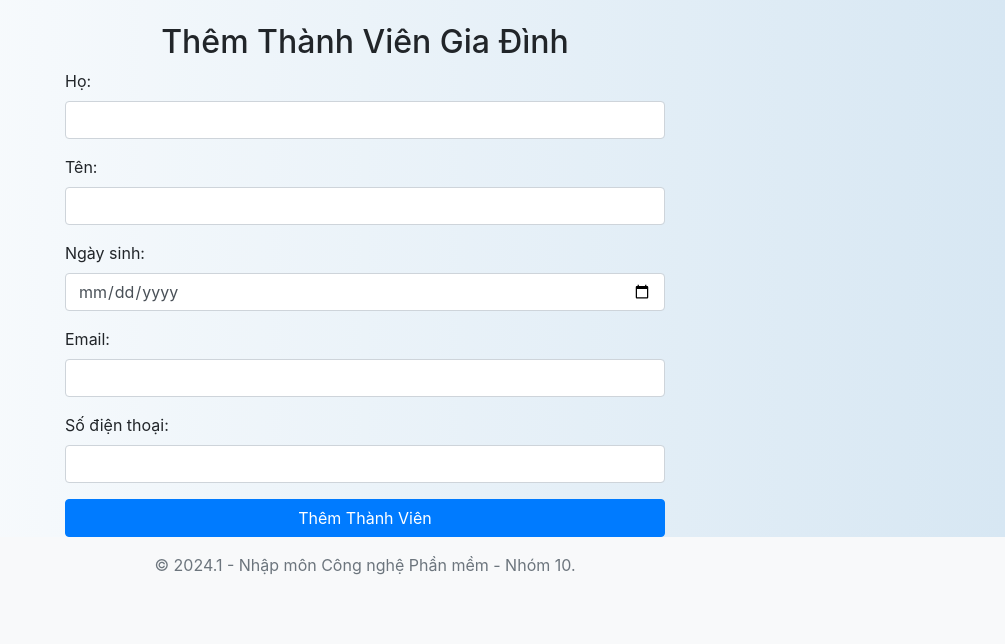
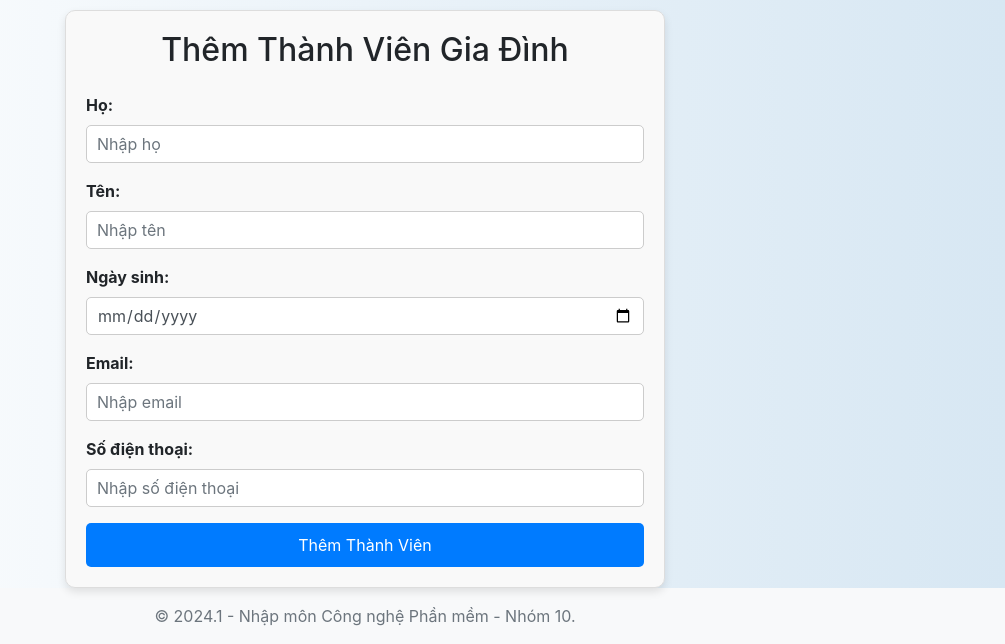
Before and after one commit to shynt-04/NMCNPM_project, a Django app: page /add_member/ in a window 1280 px wide. Shown: the part 207-851 px from the top of the page, without its empty margins (275-1280 px from the left). Before the commit the page ends 782 px from the top, so only its background shows below. Run offline with Django 4.2, Linux system fonts and the light colour scheme; a user stored in the database is signed in; some libraries are stand-ins or nearby versions.

Commit message:
fix button và add icon

```diff
--- a/nmcnpmapp/templates/app/add_member.html
+++ b/nmcnpmapp/templates/app/add_member.html
@@ -5,7 +5,6 @@
     <meta name="viewport" content="width=device-width, initial-scale=1.0">
     <title>Thêm Thành Viên Gia Đình</title>
     {% load static %}
-    <link rel="stylesheet" href="/static/css/msg.css">
     <link rel="stylesheet" href="{% static 'css/home.css' %}?v=8">
     <link rel="stylesheet" href="{% static 'css/newstyles.css' %}">
     <link rel="stylesheet" href="{% static 'css/responsive-tablet.css' %}">
@@ -16,6 +15,39 @@
     <link rel="stylesheet" href="https://cdnjs.cloudflare.com/ajax/libs/font-awesome/5.15.4/css/all.min.css" />
     <link rel="stylesheet" href="https://cdnjs.cloudflare.com/ajax/libs/toastr.js/latest/toastr.min.css">
     <script src="https://cdnjs.cloudflare.com/ajax/libs/toastr.js/latest/toastr.min.js"></script>
+
+    <!-- AOS CSS -->
+    <link href="https://cdnjs.cloudflare.com/ajax/libs/aos/2.3.4/aos.css" rel="stylesheet">
+
+    <style>
+        .contact-form-box {
+            background-color: #ffffff; /* Nền trắng cho hộp form */
+            border-radius: 10px; /* Bo tròn góc của hộp */
+            padding: 30px;
+            box-shadow: 0 4px 8px rgba(0, 0, 0, 0.1); /* Thêm shadow cho hộp */
+        }
+
+        .contact-form-box input.form-control {
+            border: 1px solid #ccc; /* Viền nhẹ cho các trường nhập liệu */
+            border-radius: 5px; /* Bo tròn góc cho các input */
+            padding: 10px;
+        }
+
+        .contact-form-box label {
+            font-weight: bold; /* Làm đậm nhãn */
+        }
+
+        .contact-form-box .btn-primary {
+            background-color: #007bff; /* Màu xanh cho nút submit */
+            border: none;
+            padding: 10px;
+            border-radius: 5px;
+        }
+
+        .contact-form-box .btn-primary:hover {
+            background-color: #0056b3; /* Hiệu ứng hover cho nút */
+        }
+    </style>
 </head>
 <body>
 
@@ -57,29 +89,25 @@
     <header class="homepage-header">
         <div class="govuk-width-container">
             <div class="homepage-header__title-container">
-                <h1 class="homepage-header__title">
-                    Hệ thống Quản lý Thu phí
-                </h1>
-                <span class="homepage-header__intro">
-                    Chung cư CNPM - Hà Nội
-                </span>
+                <h1 class="homepage-header__title">Hệ thống Quản lý Thu phí</h1>
+                <span class="homepage-header__intro">Chung cư CNPM - Hà Nội</span>
             </div>
         </div>
     </header>
 
     <!-- Content -->
-    <div class="container content mt-4">
-        <div class="contact-form" style="max-width: 600px; margin: auto;">
-            <h2 class="text-center">Thêm Thành Viên Gia Đình</h2>
+    <div class="container content mt-4" data-aos="fade-up" data-aos-duration="1000">
+        <div class="contact-form-box" style="max-width: 600px; margin: auto; padding: 20px; border: 1px solid #ddd; border-radius: 10px; background-color: #f9f9f9;">
+            <h2 class="text-center mb-4">Thêm Thành Viên Gia Đình</h2>
             <form method="POST" action="{% url 'add_member' %}">
                 {% csrf_token %}
                 <div class="form-group">
                     <label for="first_name">Họ:</label>
-                    <input type="text" id="first_name" name="first_name" class="form-control" required>
+                    <input type="text" id="first_name" name="first_name" class="form-control" placeholder="Nhập họ" required>
                 </div>
                 <div class="form-group">
                     <label for="last_name">Tên:</label>
-                    <input type="text" id="last_name" name="last_name" class="form-control" required>
+                    <input type="text" id="last_name" name="last_name" class="form-control" placeholder="Nhập tên" required>
                 </div>
                 <div class="form-group">
                     <label for="date_of_birth">Ngày sinh:</label>
@@ -87,11 +115,11 @@
                 </div>
                 <div class="form-group">
                     <label for="email">Email:</label>
-                    <input type="email" id="email" name="email" class="form-control" required>
+                    <input type="email" id="email" name="email" class="form-control" placeholder="Nhập email" required>
                 </div>
                 <div class="form-group">
                     <label for="phone_number">Số điện thoại:</label>
-                    <input type="text" id="phone_number" name="phone_number" class="form-control" required>
+                    <input type="text" id="phone_number" name="phone_number" class="form-control" placeholder="Nhập số điện thoại" required>
                 </div>
                 <button type="submit" class="btn btn-primary btn-block">Thêm Thành Viên</button>
             </form>
@@ -128,5 +156,11 @@
     <!-- Scripts -->
     <script src="https://code.jquery.com/jquery-3.5.1.min.js"></script>
     <script src="https://cdn.jsdelivr.net/npm/bootstrap@4.0.0/dist/js/bootstrap.min.js"></script>
+    <script src="https://cdnjs.cloudflare.com/ajax/libs/aos/2.3.4/aos.js"></script>
+
+    <!-- Initialize AOS -->
+    <script>
+        AOS.init();
+    </script>
 </body>
 </html>
--- a/nmcnpmapp/templates/app/service.html
+++ b/nmcnpmapp/templates/app/service.html
@@ -163,7 +163,7 @@
                         <div class="card-body text-center">
                             <h5 class="card-title">Thêm thành viên</h5>
                             <p class="card-text">Thêm thông tin thành viên mới vào hệ thống.</p>
-                            <a href="{% url 'add_member' %}" class="btn btn-success">Chi tiết</a>
+                            <a href="{% url 'add_member' %}" class="btn btn-primary">Chi tiết</a>
                         </div>
                     </div>
                 </div>
@@ -173,7 +173,7 @@
                         <div class="card-body text-center">
                             <h5 class="card-title">Tình trạng đóng phí</h5>
                             <p class="card-text">Xem chi tiết tình trạng đóng phí của gia đình bạn.</p>
-                            <button class="btn btn-warning" data-toggle="modal" data-target="#service2Modal">Chi tiết</button>
+                            <button class="btn btn-primary" data-toggle="modal" data-target="#service2Modal">Chi tiết</button>
                         </div>
                     </div>
                 </div>
```
Also changed, not shown: db.sqlite3.
